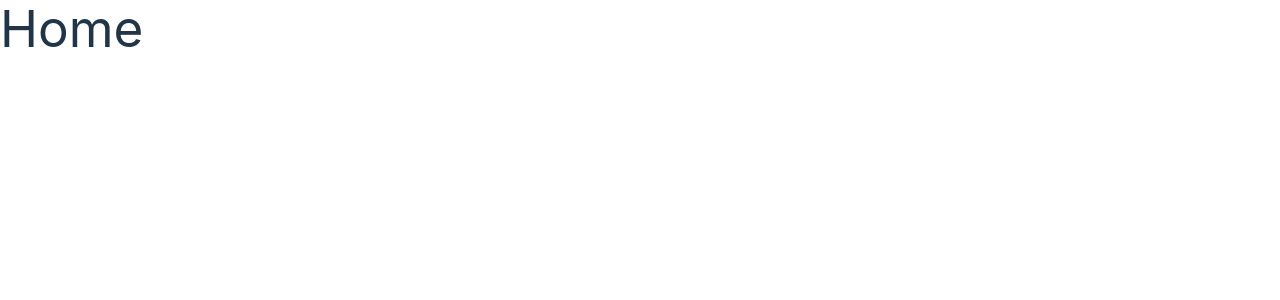
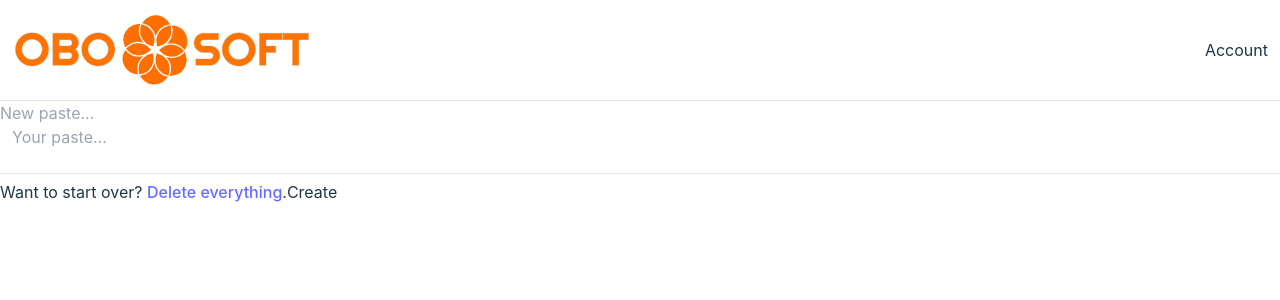
Before and after one commit to Fonlogen/obosoft-paste, a React (Vite) app: page / in a window 1280 px wide. Shown: the top 300 px of the page. Built offline with nearby package versions, Linux system fonts and the light colour scheme.

Commit message:
Cleaned and added references to pages and comps

```diff
--- a/src/App.jsx
+++ b/src/App.jsx
@@ -1,18 +1,21 @@
 import { BrowserRouter as Router, Route, Routes } from 'react-router-dom'
 import './App.css'
+
+// Components
+import Navbar from './components/Navbar'
+import HomePage from './pages/HomePage'
 
 function App() {
   return (
     <>
-      <div>
+      <Navbar name={false} />
       <Router>
         <Routes>
-            <Route path="/" element={<h1>Home</h1>} />
+          <Route path="/" element={<HomePage />} />
           <Route path="dashboard" element={<h1>Account</h1>} />
           <Route path="*" element={<h1>404</h1>} />
         </Routes>
       </Router>
-      </div>
     </>
   )
 }
```
Lines whose indentation alone changed are shown as unchanged.
